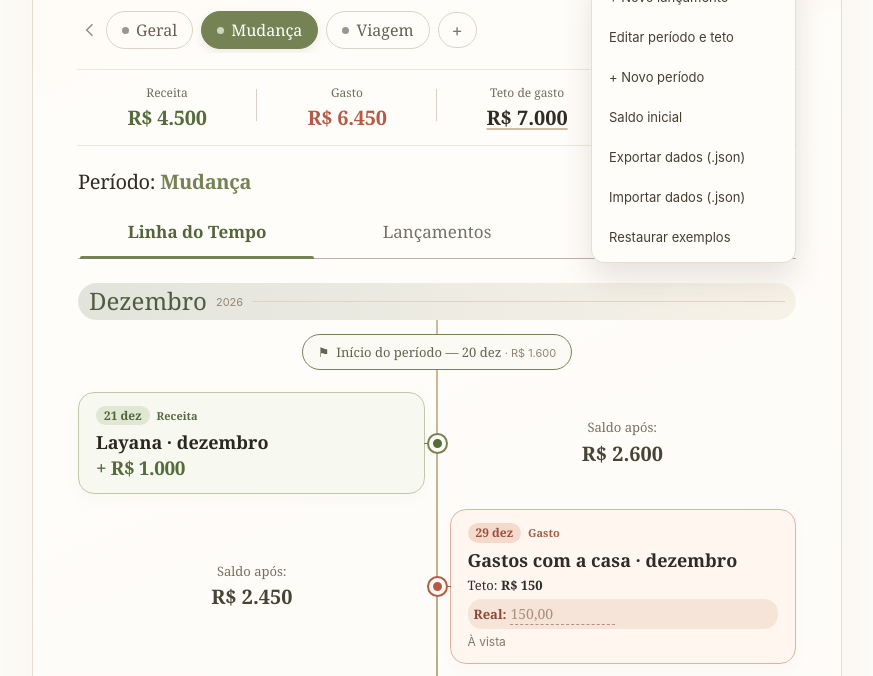
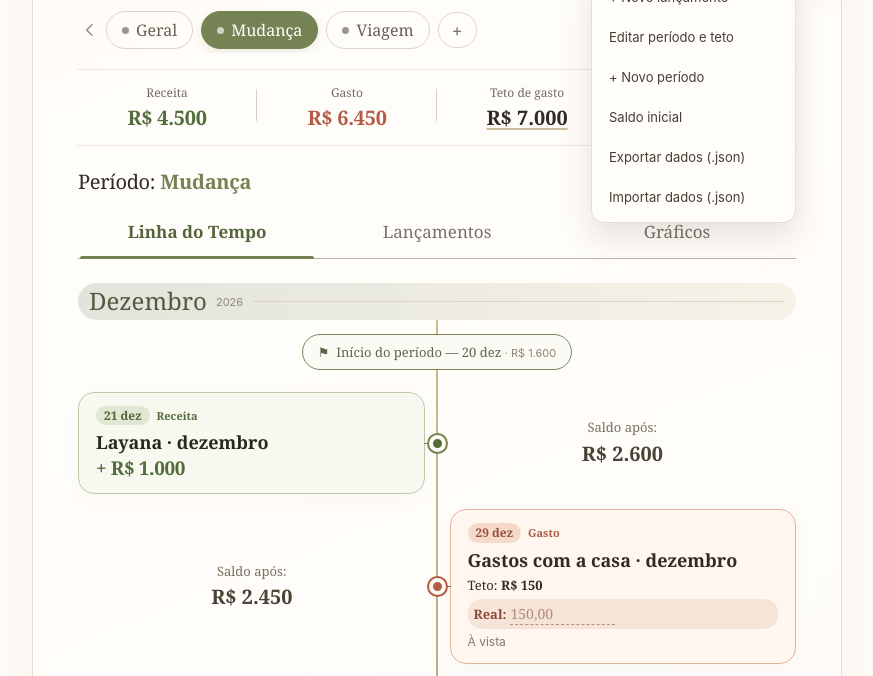
Before and after one commit to LucasFranciosi/TelaDeOr-amento, a plain HTML site: page index.html in a window 1280 px wide. Both pictures are taken after a click on the button 977 px from the left and 68 px from the top of the page. Shown: the part 120-796 px from the top of the page, without its empty margins (203-1076 px from the left). Drawn offline with Linux system fonts and the light colour scheme.

Commit message:
feat: remove a opção de restaurar exemplos

```diff
--- a/index.html
+++ b/index.html
@@ -33,7 +33,7 @@ dialog{border:1px solid #ddd1bf;border-radius:20px;padding:0;width:min(510px,cal
   <svg class="brand-flora" viewBox="0 0 45 60" fill="none" aria-hidden="true"><path d="M20 57C22 38 16 19 34 5M20 46C12 47 5 41 3 31c11-1 19 4 20 12M24 30C36 29 39 19 39 11 30 13 25 18 24 30" stroke="currentColor" stroke-width="1.7" stroke-linejoin="round"/></svg>
   <div><h1 class="brand-title">Ciclo de Vida</h1><div class="brand-sub">planejamento financeiro</div></div>
   <div class="menu-container"><button type="button" id="menuToggle" class="brand-menu" aria-label="Abrir menu" aria-expanded="false"><svg width="23" height="23" viewBox="0 0 24 24" fill="none" stroke="currentColor" stroke-width="1.6" stroke-linecap="round"><path d="M4 6h16M4 12h16M4 18h16"/></svg></button>
-    <div id="menuPop" class="menu-pop" hidden><button data-action="new-entry">+ Novo lançamento</button><button data-action="edit-period">Editar período e teto</button><button data-action="new-period">+ Novo período</button><button data-action="edit-cash">Saldo inicial</button><button data-action="export">Exportar dados (.json)</button><button data-action="import">Importar dados (.json)</button><button data-action="reset">Restaurar exemplos</button></div>
+    <div id="menuPop" class="menu-pop" hidden><button data-action="new-entry">+ Novo lançamento</button><button data-action="edit-period">Editar período e teto</button><button data-action="new-period">+ Novo período</button><button data-action="edit-cash">Saldo inicial</button><button data-action="export">Exportar dados (.json)</button><button data-action="import">Importar dados (.json)</button></div>
   </div>
  </div>
  <div class="accent-doodle"></div>
@@ -265,7 +265,6 @@ document.addEventListener('click',evt=>{
  if(action==='prev-period')shiftPeriod(-1);if(action==='next-period')shiftPeriod(1);
  if(action==='export')exportData();if(action==='import')el('importFile').click();
  if(action==='edit-cash'){el('initialBalance').value=fInput(state.opening);showDialog('cashDialog')}
- if(action==='reset'&&confirm('Restaurar os lançamentos de exemplo? Os dados atuais serão substituídos. Faça um backup antes se necessário.')){state=seed();save();render();window.scrollTo(0,0)}
  hideMenu();
 });
 el('menuToggle').addEventListener('click',()=>{const next=!el('menuPop').hidden;el('menuPop').hidden=next;el('menuToggle').setAttribute('aria-expanded',String(!next))});
```
